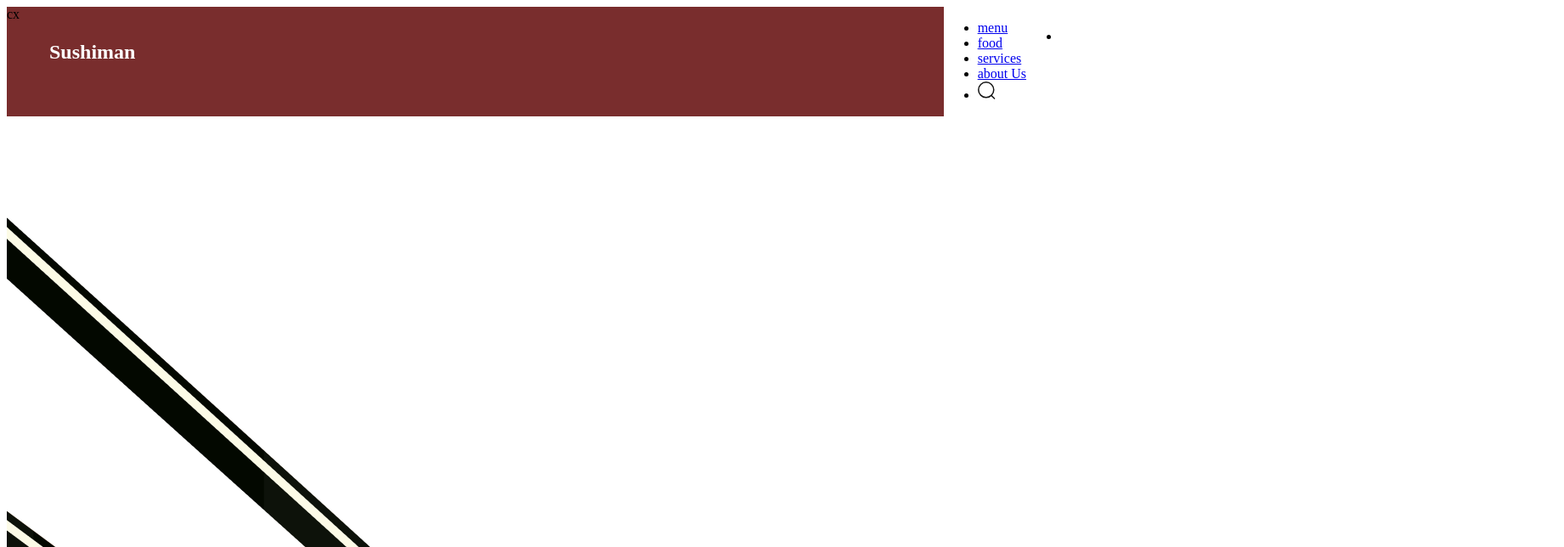
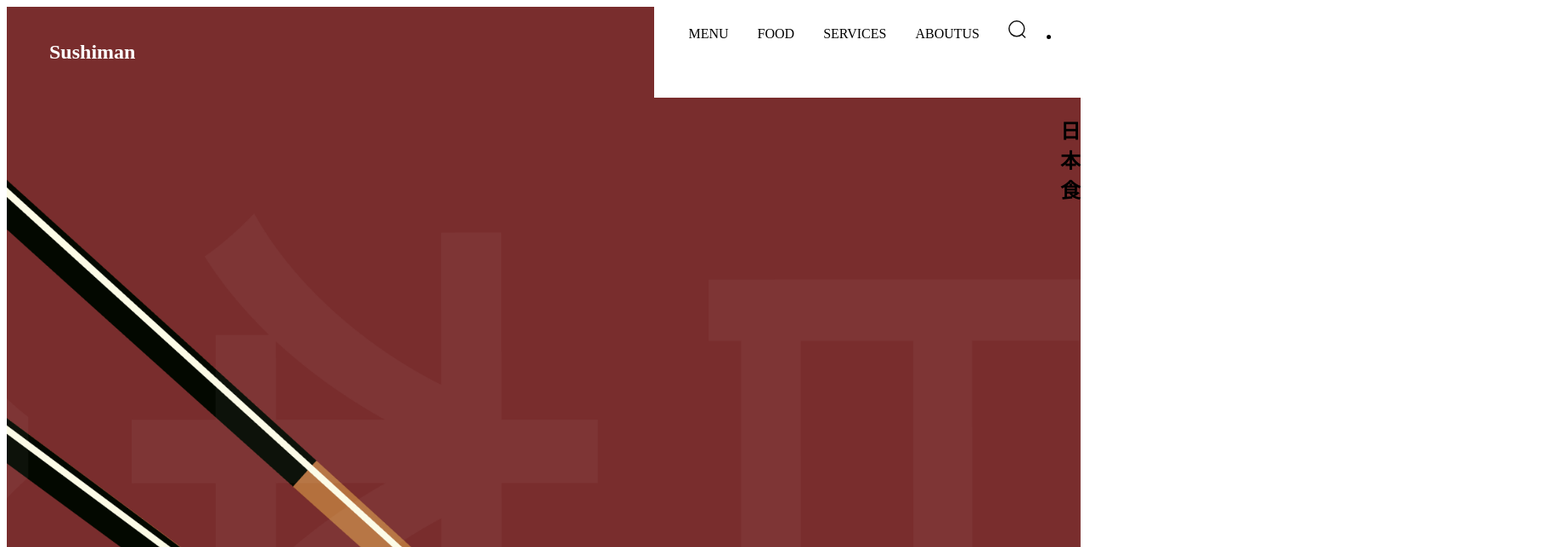
Before and after one commit to hajirajuma/MY-WEBSITE, a website built with Vite: page index.html in a window 1280 px wide. Shown: the top 644 px of the page at 85% size, 1841 px wide, since content can reach past the window. Built offline with nearby package versions, Linux system fonts and the light colour scheme.

Commit message:
adding style to header

```diff
--- a/css/Sections/header.css
+++ b/css/Sections/header.css
@@ -22,3 +22,22 @@
     color: #fff;
     z-index: 2;
 }
+.header_list li {
+    font-weight: 500;
+    font-family: var(--plus-jakarta-sans);
+    color: #000000;
+    text-transform: uppercase;
+    font-size: 16px;
+    line-height: 20px;
+    cursor: pointer;
+    list-style: none;
+    display: inline;
+    width: 100%;
+    height: 120%;
+    word-spacing: 30px;
+}
+.header_list li a{
+    color:#000000;
+    text-decoration: none;
+
+}
--- /dev/null
+++ b/css/Sections/hero.css
@@ -0,0 +1,25 @@
+.hero{
+    min-height: calc(100vh-74px);
+    display: flex;
+    overflow: hidden;
+    background-color: rgb(121,45,45);
+
+}
+.hero_image{
+    flex: 1;
+    display: flex;
+    flex-direction: column;
+    position: relative;
+    z-index: 5;
+}
+.hero_image img{
+    width: 120%;
+    height: 100%;
+    object-fit: contain;
+}
+.hero_overlay{
+    position: absolute;
+    inset: 0;
+    width:100%;
+    z-index: -1;
+}
--- a/css/style.css
+++ b/css/style.css
@@ -1 +1,2 @@
 @import url("Sections/header.css");
+@import url("Sections/hero.css");
--- a/index.html
+++ b/index.html
@@ -12,7 +12,7 @@
         <div class="header_log">
           <h1>Sushiman
           </h1>
-          <div class="header_log-overlay">cx
+          <div class="header_log-overlay">
           </div>
           </div>
           <ul class="header_list">
@@ -26,7 +26,7 @@
                 <a href="#services">services</a>
               </li>
               <li>
-                <a href="#about-us">about Us</a>
+                <a href="#about-us">aboutUs</a>
               </li>
               <li>
                 <img src="assets/search.svg" alt="search"/>
```
